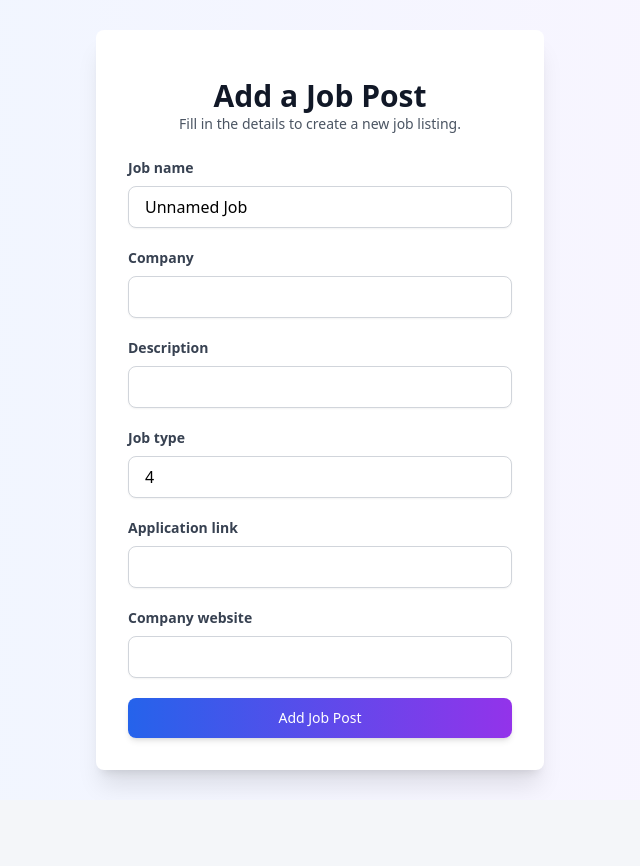
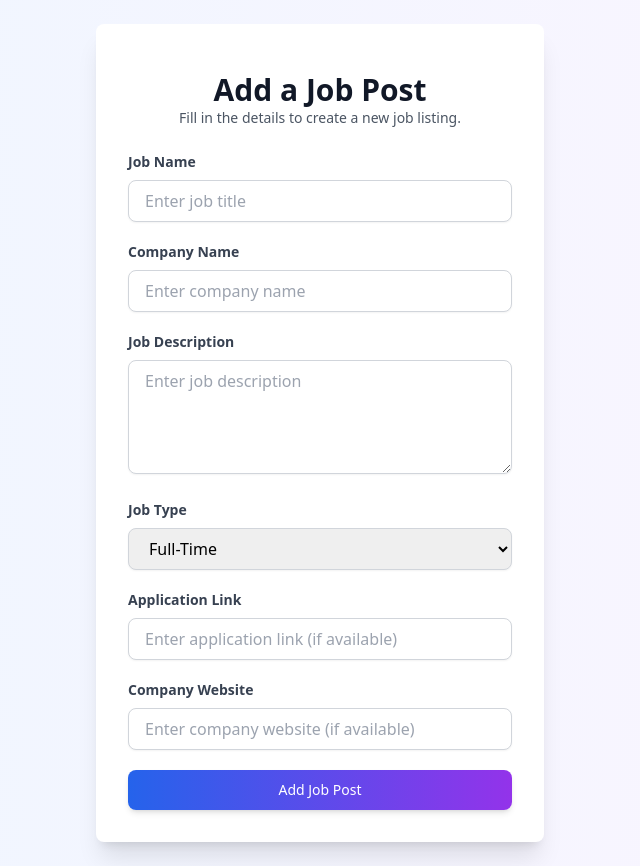
Before and after one commit to Akshaysonu916/alumni-hub, a Django app: page /add/ in a window 1280 px wide. Shown: the part 80-946 px from the top of the page, without its empty margins (320-960 px from the left). Before the commit the page ends 867 px from the top, so only its background shows below. Run offline with Django 5.2, Linux system fonts and the light colour scheme; a user stored in the database is signed in; some libraries are stand-ins or nearby versions.

Commit message:
6th commit

```diff
--- a/myapp/forms.py
+++ b/myapp/forms.py
@@ -1,7 +1,7 @@
 from django import forms
 from django.contrib.auth.forms import UserCreationForm
 from django.contrib.auth.models import User
-from .models import AlumniProfile, StudentProfile, JobPost,Photo
+from .models import *
 
 # 1. User Registration Form (Common for Students & Alumni)
 class UserRegisterForm(UserCreationForm):
--- a/myapp/models.py
+++ b/myapp/models.py
@@ -15,6 +15,18 @@
         related_name="custom_user_permissions",  # Unique related_name
         blank=True
     )
+
+# class User(AbstractUser):
+#     is_alumni = models.BooleanField(default=False)
+#     is_student = models.BooleanField(default=False)
+#     profile_picture = models.ImageField(upload_to='profile_pics/', blank=True, null=True)
+#     bio = models.TextField(blank=True, null=True)
+#     graduation_year = models.IntegerField(null=True, blank=True)
+#     degree_program = models.CharField(max_length=100, blank=True, null=True)
+
+#     def __str__(self):
+#         return self.username
+
 
 # Alumni Profile Model
 class AlumniProfile(models.Model):
@@ -43,7 +55,7 @@
     description = models.TextField(blank=True)  # Changed to TextField
     job_type = models.CharField(
         max_length=100,
-        choices=[("FT", "Full-Time"), ("PT", "Part-Time"),("IS", "Intern-Ship")],
+        choices=[("FT", "Full-Time"), ("PT", "Part-Time"),("IS", "Intern-Ship"),("RT", "Remote-Job")],
         default=4  # Added default value
     )
     application_link = models.URLField(blank=True, null=True)  # Allowing blank values
--- a/templates/addjobs.html
+++ b/templates/addjobs.html
@@ -11,25 +11,64 @@
             </div>
             <form method="POST" class="space-y-5">
                 {% csrf_token %}
-                {% for field in form %}
+
+                <!-- Job Name -->
                 <div>
-                    <label for="{{ field.id_for_label }}" class="block mb-2 text-sm font-semibold text-gray-700 dark:text-gray-300">{{ field.label }}</label>
-                    <input
-                        type="{{ field.field.widget.input_type }}"
-                        name="{{ field.name }}"
-                        id="{{ field.id_for_label }}"
+                    <label for="{{ form.job_name.id_for_label }}" class="block mb-2 text-sm font-semibold text-gray-700 dark:text-gray-300">Job Name</label>
+                    <input type="text" name="{{ form.job_name.name }}" id="{{ form.job_name.id_for_label }}"
                         class="w-full px-4 py-2 border border-gray-300 rounded-lg shadow-sm focus:ring-2 focus:ring-blue-500 focus:border-blue-500 outline-none transition-all dark:bg-gray-700 dark:border-gray-600 dark:text-white dark:focus:ring-blue-400"
-                        {% if field.value != None %} value="{{ field.value|stringformat:'s' }}" {% endif %}
-                        placeholder="{{ field.help_text }}"
-                    />
-                    {% if field.errors %}
-                        <p class="mt-2 text-sm text-red-500">{{ field.errors }}</p>
-                    {% endif %}
+                        placeholder="Enter job title" required>
                 </div>
-                {% endfor %}
+
+                <!-- Company Name -->
+                <div>
+                    <label for="{{ form.company.id_for_label }}" class="block mb-2 text-sm font-semibold text-gray-700 dark:text-gray-300">Company Name</label>
+                    <input type="text" name="{{ form.company.name }}" id="{{ form.company.id_for_label }}"
+                        class="w-full px-4 py-2 border border-gray-300 rounded-lg shadow-sm focus:ring-2 focus:ring-blue-500 focus:border-blue-500 outline-none transition-all dark:bg-gray-700 dark:border-gray-600 dark:text-white dark:focus:ring-blue-400"
+                        placeholder="Enter company name" required>
+                </div>
+
+                <!-- Job Description -->
+                <div>
+                    <label for="{{ form.description.id_for_label }}" class="block mb-2 text-sm font-semibold text-gray-700 dark:text-gray-300">Job Description</label>
+                    <textarea name="{{ form.description.name }}" id="{{ form.description.id_for_label }}" rows="4"
+                        class="w-full px-4 py-2 border border-gray-300 rounded-lg shadow-sm focus:ring-2 focus:ring-blue-500 focus:border-blue-500 outline-none transition-all dark:bg-gray-700 dark:border-gray-600 dark:text-white dark:focus:ring-blue-400"
+                        placeholder="Enter job description"></textarea>
+                </div>
+
+                <!-- Job Type Dropdown -->
+                <div>
+                    <label for="{{ form.job_type.id_for_label }}" class="block mb-2 text-sm font-semibold text-gray-700 dark:text-gray-300">Job Type</label>
+                    <select name="{{ form.job_type.name }}" id="{{ form.job_type.id_for_label }}"
+                        class="w-full px-4 py-2 border border-gray-300 rounded-lg shadow-sm focus:ring-2 focus:ring-blue-500 focus:border-blue-500 outline-none transition-all dark:bg-gray-700 dark:border-gray-600 dark:text-white dark:focus:ring-blue-400">
+                        <option value="FT">Full-Time</option>
+                        <option value="PT">Part-Time</option>
+                        <option value="IS">Intern-Ship</option>
+                        <option value="RT">Remote-Job</option>
+                    </select>
+                </div>
+
+                <!-- Application Link -->
+                <div>
+                    <label for="{{ form.application_link.id_for_label }}" class="block mb-2 text-sm font-semibold text-gray-700 dark:text-gray-300">Application Link</label>
+                    <input type="url" name="{{ form.application_link.name }}" id="{{ form.application_link.id_for_label }}"
+                        class="w-full px-4 py-2 border border-gray-300 rounded-lg shadow-sm focus:ring-2 focus:ring-blue-500 focus:border-blue-500 outline-none transition-all dark:bg-gray-700 dark:border-gray-600 dark:text-white dark:focus:ring-blue-400"
+                        placeholder="Enter application link (if available)">
+                </div>
+
+                <!-- Company Website -->
+                <div>
+                    <label for="{{ form.company_website.id_for_label }}" class="block mb-2 text-sm font-semibold text-gray-700 dark:text-gray-300">Company Website</label>
+                    <input type="url" name="{{ form.company_website.name }}" id="{{ form.company_website.id_for_label }}"
+                        class="w-full px-4 py-2 border border-gray-300 rounded-lg shadow-sm focus:ring-2 focus:ring-blue-500 focus:border-blue-500 outline-none transition-all dark:bg-gray-700 dark:border-gray-600 dark:text-white dark:focus:ring-blue-400"
+                        placeholder="Enter company website (if available)">
+                </div>
+
+                <!-- Submit Button -->
                 <button type="submit" class="w-full text-white bg-gradient-to-r from-blue-600 to-purple-600 hover:from-blue-700 hover:to-purple-700 focus:ring-4 focus:outline-none focus:ring-blue-300 font-medium rounded-lg text-sm px-5 py-2.5 text-center dark:bg-blue-600 dark:hover:bg-blue-700 dark:focus:ring-blue-800 transition-all duration-300 shadow-md">
                     Add Job Post
                 </button>
+
             </form>
         </div>
     </div>
--- a/templates/navbar.html
+++ b/templates/navbar.html
@@ -10,8 +10,15 @@
                 <span class="tracking-wide">Alumni Hub</span>
             </a>
 
+            <!-- Mobile Menu Button -->
+            <button id="menu-btn" class="md:hidden text-white focus:outline-none">
+                <svg class="w-8 h-8" fill="none" stroke="currentColor" stroke-width="2" viewBox="0 0 24 24">
+                    <path stroke-linecap="round" stroke-linejoin="round" d="M4 6h16M4 12h16m-7 6h7"></path>
+                </svg>
+            </button>
+
             <!-- Navigation Links -->
-            <div class="flex items-center space-x-4">
+            <div id="menu" class="hidden md:flex md:items-center md:space-x-4 flex-col md:flex-row absolute md:static bg-gray-900 md:bg-transparent w-full md:w-auto top-16 left-0 md:top-auto md:left-auto py-4 md:py-0 z-50">
                 {% if user.is_authenticated %}
                     {% if not user.is_superuser %}
                         <!-- Regular User Links -->
@@ -47,4 +54,13 @@
 
         </div>
     </nav>
+
+    <!-- JavaScript for Mobile Menu -->
+    <script>
+        document.getElementById('menu-btn').addEventListener('click', function () {
+            let menu = document.getElementById('menu');
+            menu.classList.toggle('hidden');
+        });
+    </script>
+
 </body>
```
Also changed, not shown: db.sqlite3, myapp/migrations/0006_user_bio_user_degree_program_user_graduation_year_and_more.py (added), myapp/migrations/0007_remove_user_bio_remove_user_degree_program_and_more.py (added), myapp/migrations/0008_user_bio_user_degree_program_user_graduation_year_and_more.py (added), myapp/migrations/0009_remove_user_bio_remove_user_degree_program_and_more.py (added).
